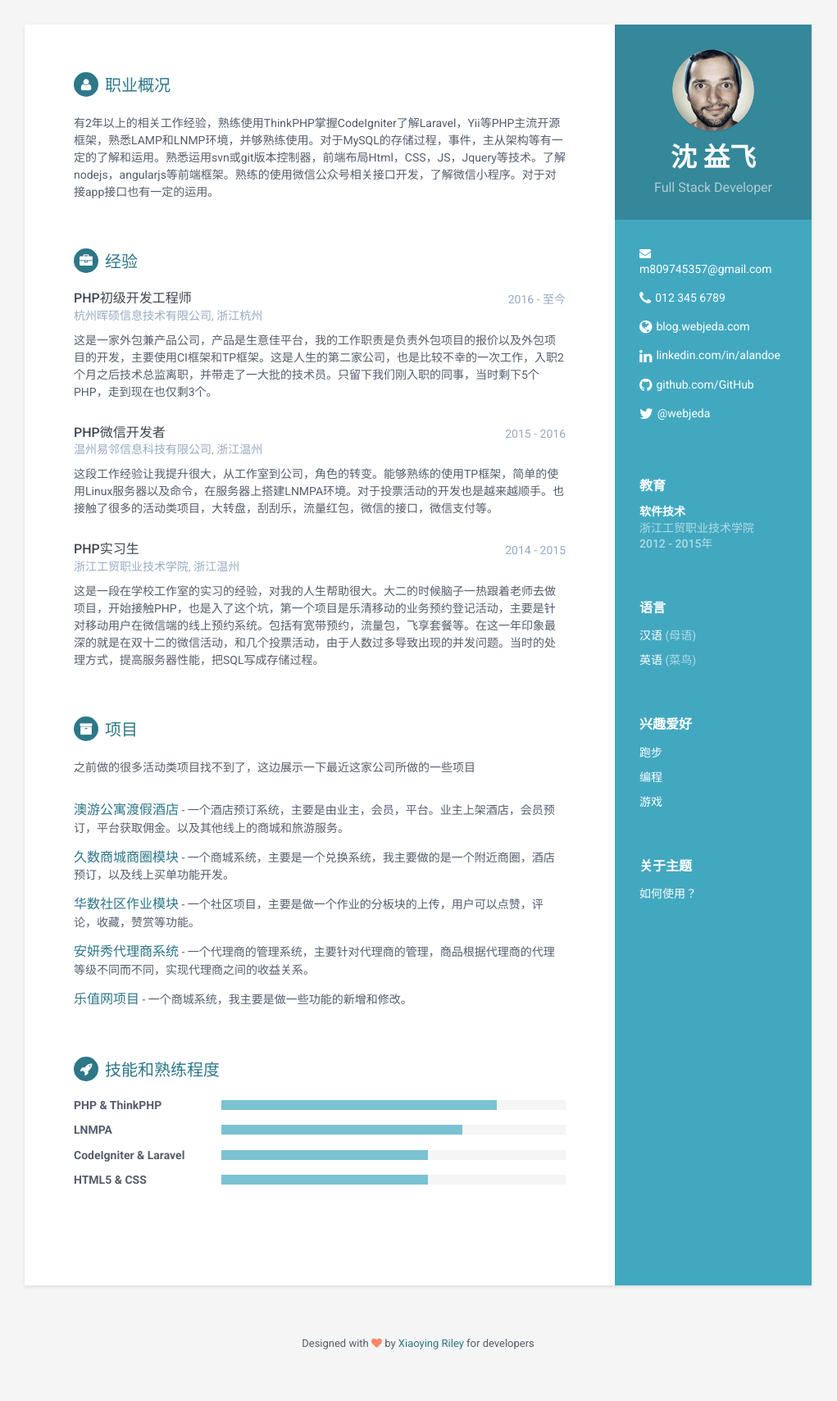
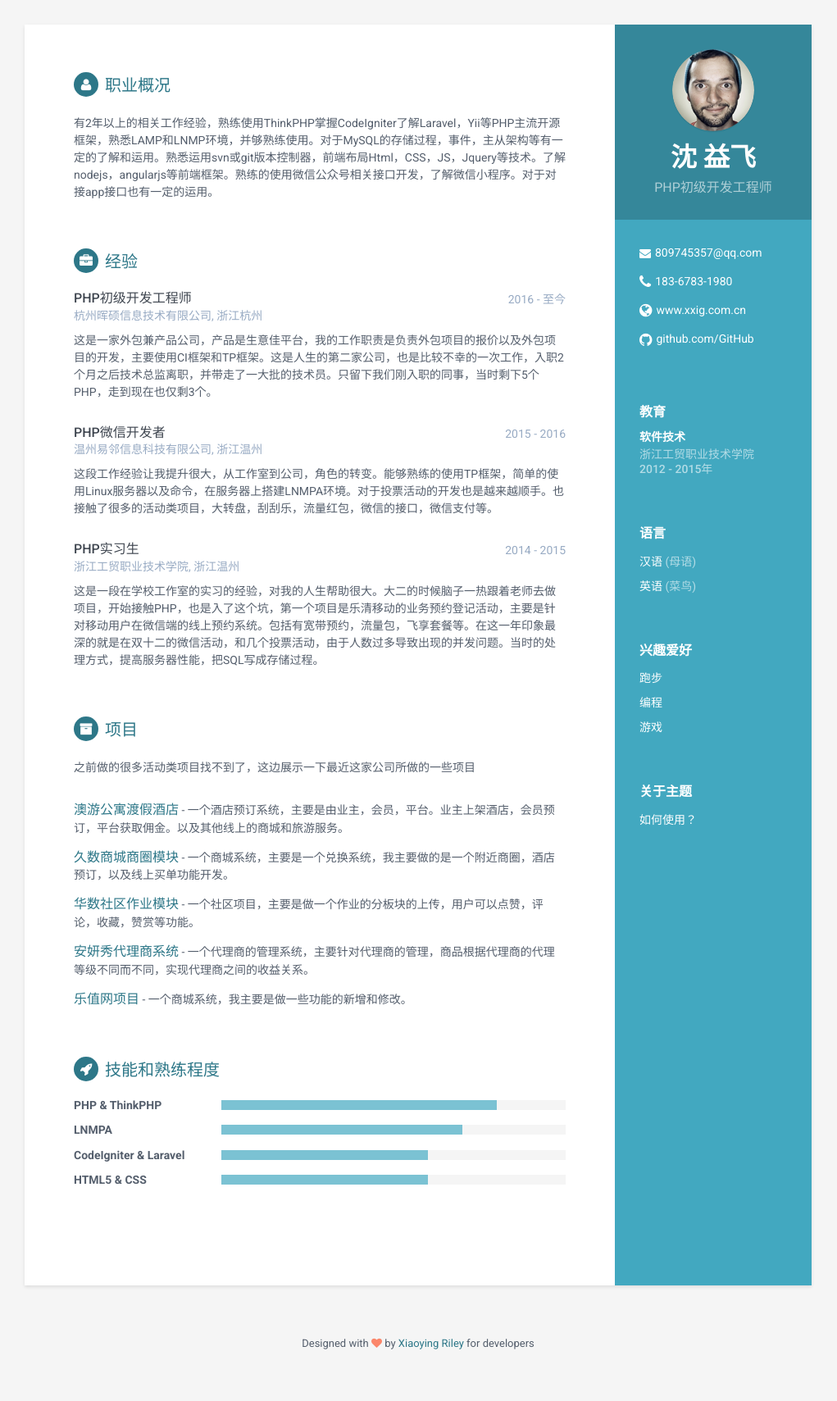
Before and after one commit to m809745357/resume, a Jekyll site: the page built from index.html, in a window 1280 px wide. Shown: the whole page at 82% size, without its empty margins (130-1151 px from the left). Built offline with Jekyll 4.4.1, drawn with Linux system fonts in a browser that asks for light colours.

Commit message:
edit _config.yml

```diff
--- a/_config.yml
+++ b/_config.yml
@@ -14,15 +14,15 @@ baseurl: '/resume' #change it according to your repository name
 
 #Profile information
 name: 沈 益飞
-tagline: Full Stack Developer
+tagline: PHP初级开发工程师
 pic: profile.png  #place a 100x100 picture inside /assets/images/ folder and provide the name of the file below
 
 #sidebar links
-email: m809745357@gmail.com
-phone: 012 345 6789
-website: blog.webjeda.com #do not add http://
-linkedin: alandoe
-github: sharu725
-twitter: '@webjeda'
+email: 809745357@qq.com
+phone: 183-6783-1980
+website: www.xxig.com.cn #do not add http://
+linkedin:
+github: m809745357
+twitter:
 
 #Update all the sections by editing the files inside _includes folder.
```
